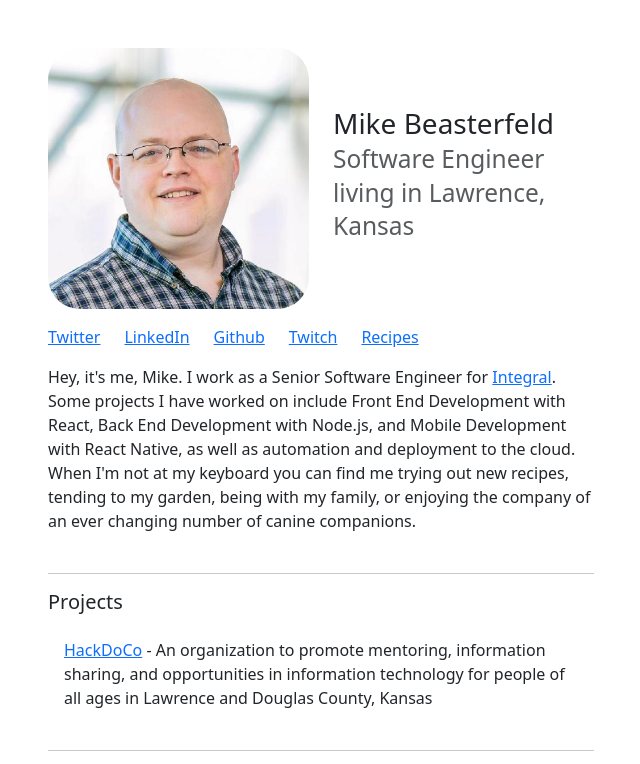
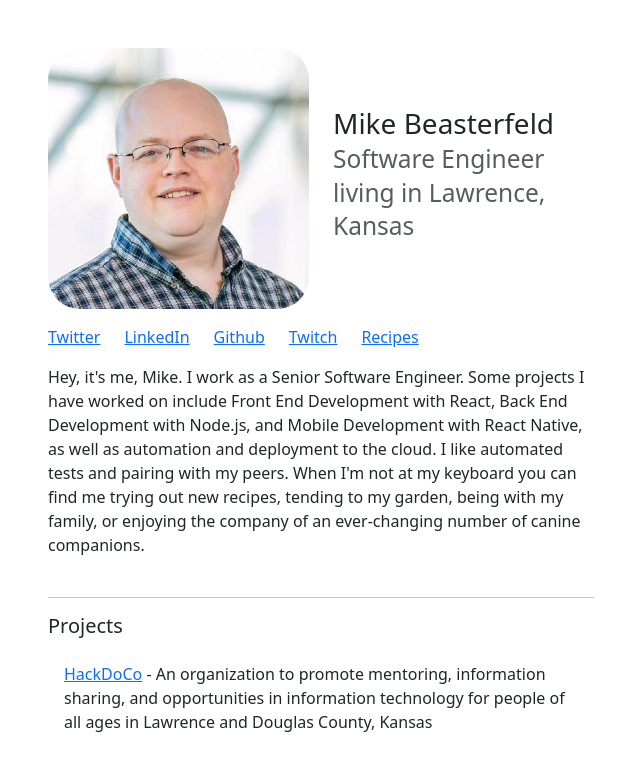
Before and after one commit to MikeBeasterfeld/mikebeasterfeld.github.io, a plain HTML site: page index.html in a window 1280 px wide. Shown: the top 764 px of the page, without its empty margins (319-959 px from the left). Drawn offline with nearby package versions, Linux system fonts and the light colour scheme.

Commit message:
Update index.html

```diff
--- a/index.html
+++ b/index.html
@@ -54,10 +54,11 @@
                     </div>
                     <div class="row py-2">
                         <p class="text-start">
-                            Hey, it's me, Mike.  I work as a Senior Software Engineer for <a href="https://integral.io">Integral</a>.
+                            Hey, it's me, Mike.  I work as a Senior Software Engineer.
                             Some projects I have worked on include Front End Development with React, Back End Development with Node.js, and Mobile Development
-                            with React Native, as well as automation and deployment to the cloud. When I'm not at my keyboard you can find me trying out new
-                            recipes, tending to my garden, being with my family, or enjoying the company of an ever changing number of canine companions.
+                            with React Native, as well as automation and deployment to the cloud. I like automated tests and pairing with my peers.  When I'm
+                            not at my keyboard you can find me trying out new recipes, tending to my garden, being with my family, or enjoying the company of an
+                            ever-changing number of canine companions.
                         </p>
                     </div>
                     <hr>
```
